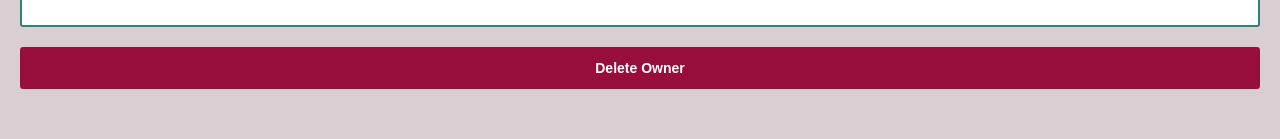
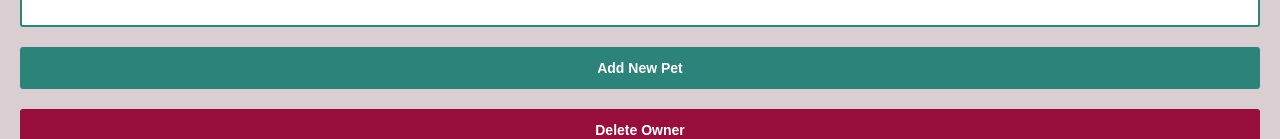
Before and after one commit to rafaelalma/vetter-client, a React (Create React App) app: page /dashboard/owners/1 in a window 1280 px wide. Shown: the part 432-571 px from the top of the page. Built offline with nearby package versions, Linux system fonts and the light colour scheme; data requests are answered from the project's data file.

Commit message:
Add NewPetModal component

```diff
--- /dev/null
+++ b/src/views/Dashboard/Owners/OwnerDetails/NewPetModal/NewPetModal.jsx
@@ -0,0 +1,20 @@
+import { Button } from "components/buttons";
+import { useState } from "react";
+import NewPatientForm from "views/Dashboard/Patients/NewPatientForm/NewPatientForm";
+
+export default function NewPetModal() {
+  const [showForm, setShowForm] = useState(false);
+
+  const handleNewPetClick = () => {
+    setShowForm((showForm) => !showForm);
+  };
+
+  return (
+    <>
+      <Button onClick={handleNewPetClick}>
+        {showForm ? "Cancel" : "Add New Pet"}
+      </Button>
+      {showForm && <NewPatientForm />}
+    </>
+  );
+}
--- a/src/views/Dashboard/Owners/OwnerDetails/OwnerDetailsPage.jsx
+++ b/src/views/Dashboard/Owners/OwnerDetails/OwnerDetailsPage.jsx
@@ -2,6 +2,7 @@ import { Button } from "components/buttons";
 import useFetch from "hooks/useFetch.hook";
 import { useState } from "react";
 import { useNavigate, useParams } from "react-router-dom";
+import NewPetModal from "./NewPetModal/NewPetModal";
 import OwnerContact from "./OwnerContact/OwnerContact";
 import "./OwnerDetailsPage.scss";
 import PetsList from "./PetsList/PetsList";
@@ -50,6 +51,7 @@ export default function OwnerDetailsPage() {
     <div className="OwnerDetailsPage">
       <OwnerContact id={id} />
       <PetsList ownerId={id} />
+      <NewPetModal />
       <Button
         onClick={handleDeleteClick}
         disabled={loading}
```
Also changed, not shown: 1 other file (tests, documents, lock files or other folders).
